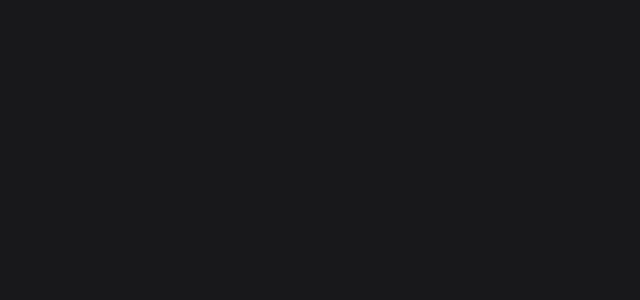
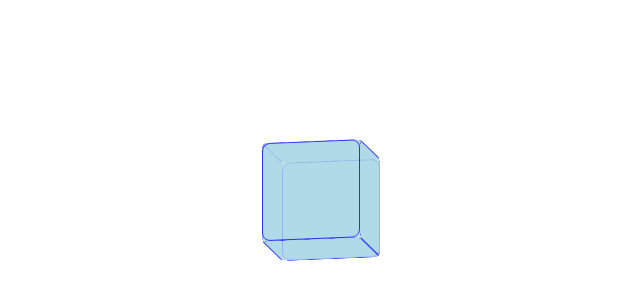
Before and after one commit to iamkizito/portfolio, a React (Create React App) app: page /cube in a window 1280 px wide. Before the commit this address had no page. Shown: the part 200-500 px from the top of the page, without its empty margins (319-959 px from the left). Built offline with nearby package versions, Linux system fonts and the light colour scheme.

Commit message:
made the rotating cube element to have a seperate page. made the page and that of the spin page to cover the view port

```diff
--- a/src/App.jsx
+++ b/src/App.jsx
@@ -8,6 +8,7 @@
 import Projects from "./components/projects/Projects";
 import Landing from "./components/landing/Landing";
 import Contact from "./components/contact/Contact";
+import RotatingCube from "./components/cube/RotatingCube";
 import LottoTable from "./components/lotto/LottoTable";
 import LuckySpin from "./components/spin/LuckySpin";
 import { BrowserRouter, Routes, Route } from "react-router-dom";
@@ -35,8 +36,9 @@
 						<main>
 							<Routes>
 								<Route path="/" element={<Home/>}/>
+								<Route path="/cube" element={<RotatingCube/>}/>
 								<Route path="/lotto" element={<LottoTable/>}/>
-								<Route path="/luckyspin" element={<LuckySpin/>}/>
+								<Route path="/spin" element={<LuckySpin/>}/>
 							</Routes>
 						</main>
 					</ScrollSpyProvider>
--- a/src/components/RotatingCube.jsx
+++ b/src/components/cube/RotatingCube.jsx
@@ -4,7 +4,13 @@
 const RotatingCube = () => {
 
     return (
-        <Flex id="bouncing" justify="center" align="center">
+        <Flex
+            id="bouncing"
+            justify="center"
+            align="center"
+            width="100vw"
+            height="100vh"
+        >
             <Flex className="scene" perspective="10px">
                 <Cube size="100px"/>
             </Flex>
--- a/src/components/spin/LuckySpin.jsx
+++ b/src/components/spin/LuckySpin.jsx
@@ -20,13 +20,18 @@
     }
 
     return (
-        <Box>
-            <Flex
-                justify="center"
-            >
+        <Flex
+            width="100vw"
+            height="100vh"
+            justify="center"
+            align="center"
+        >
+            <Box>
                 <RingLight
                     radius={radius}
                     position="relative"
+                    display="flex"
+                    justify="center"
                 >
                     <Wheel
                         toDeg={spinnerPosition}
@@ -41,10 +46,10 @@
                     />
                 </RingLight>
 
-            </Flex>
-            <Box className="spin_count_remaining">Remaining Spin: {luckySpinsCount}</Box>
-            <Button onClick={handleSpin}>Spin</Button>
-        </Box>
+                <Box className="spin_count_remaining">Remaining Spin: {luckySpinsCount}</Box>
+                <Button onClick={handleSpin}>Spin</Button>
+            </Box>
+        </Flex>
 
     )
 }
```
